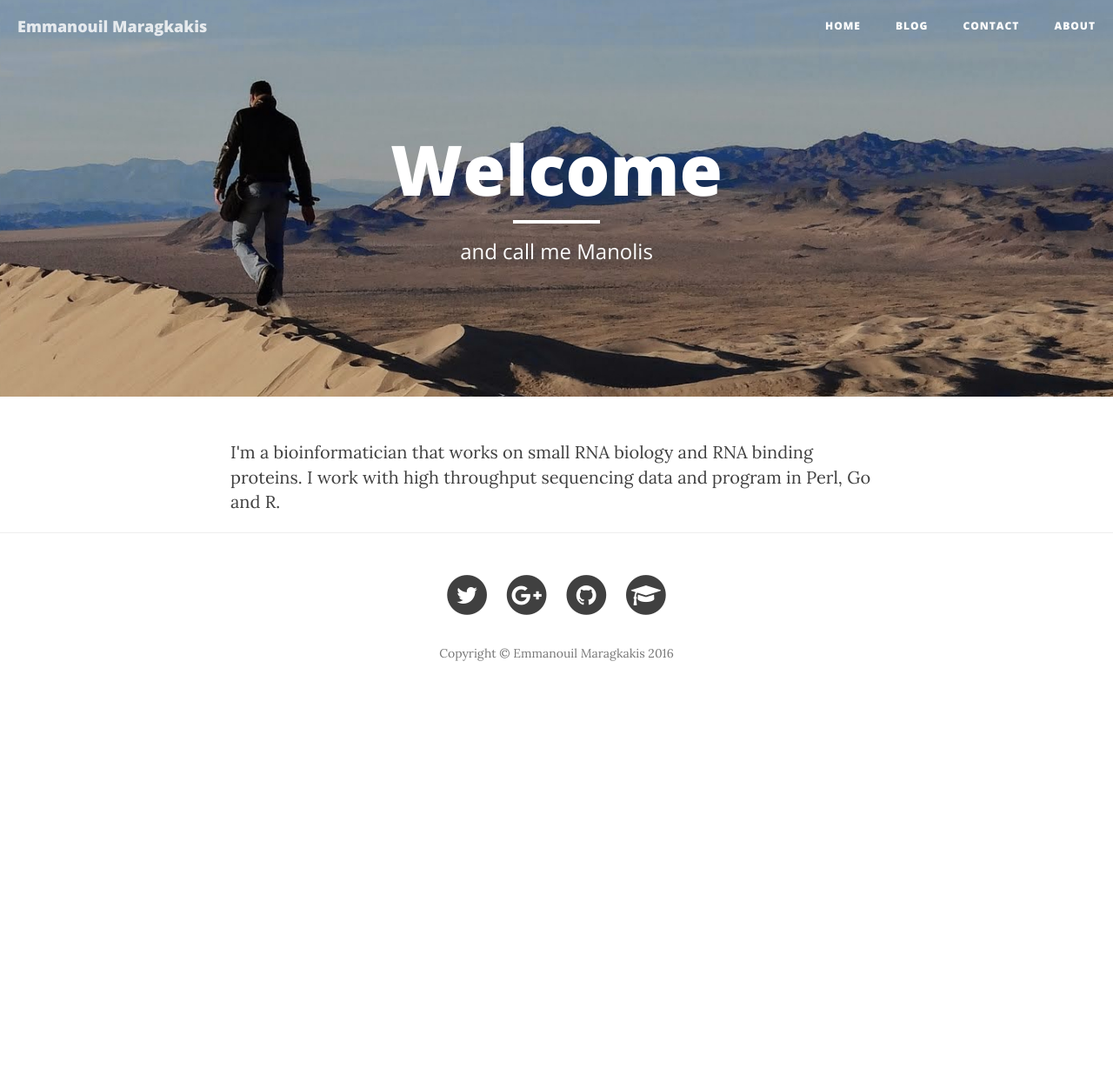
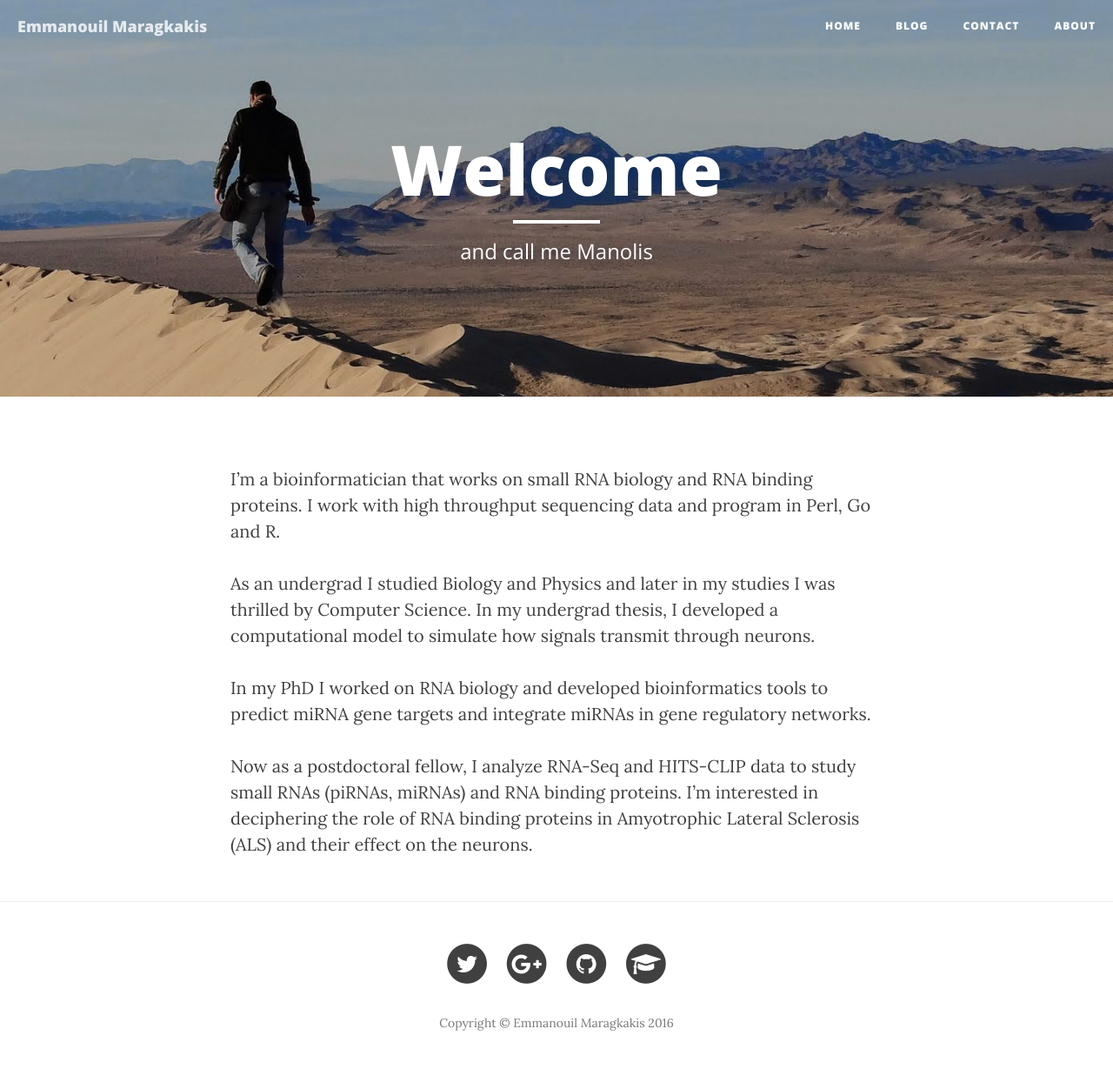
Before and after one commit to mnsmar/mnsmar.github.io, a Jekyll site: the page built from index.markdown, in a window 1280 px wide. Shown: the whole page at 87% size. Built offline with Jekyll 4.4.1, drawn with Linux system fonts in a browser that asks for light colours; nearby versions of some CDN libraries; before the commit the page ends 900 px from its top, so only the background shows below that.

```diff
--- a/index.html
+++ /dev/null
@@ -1,9 +0,0 @@
----
-layout: page
-description: "and call me Manolis"
-header-img: "img/bg.jpg"
----
-
-I'm a bioinformatician that works on small RNA biology and RNA binding
-proteins. I work with high throughput sequencing data and program in Perl, Go and
-R.
--- /dev/null
+++ b/index.markdown
@@ -0,0 +1,21 @@
+---
+layout: page
+description: "and call me Manolis"
+header-img: "img/bg.jpg"
+---
+
+I'm a bioinformatician that works on small RNA biology and RNA binding
+proteins. I work with high throughput sequencing data and program in Perl, Go and
+R.
+
+As an undergrad I studied Biology and Physics and later in my studies I was
+thrilled by Computer Science. In my undergrad thesis, I developed a
+computational model to simulate how signals transmit through neurons.
+
+In my PhD I worked on RNA biology and developed bioinformatics tools to
+predict miRNA gene targets and integrate miRNAs in gene regulatory networks.
+
+Now as a postdoctoral fellow, I analyze RNA-Seq and HITS-CLIP data to study
+small RNAs (piRNAs, miRNAs) and RNA binding proteins. I'm interested in
+deciphering the role of RNA binding proteins in Amyotrophic Lateral Sclerosis
+(ALS) and their effect on the neurons.
```
Also changed, not shown: about/index.markdown (+0 -15 lines).
